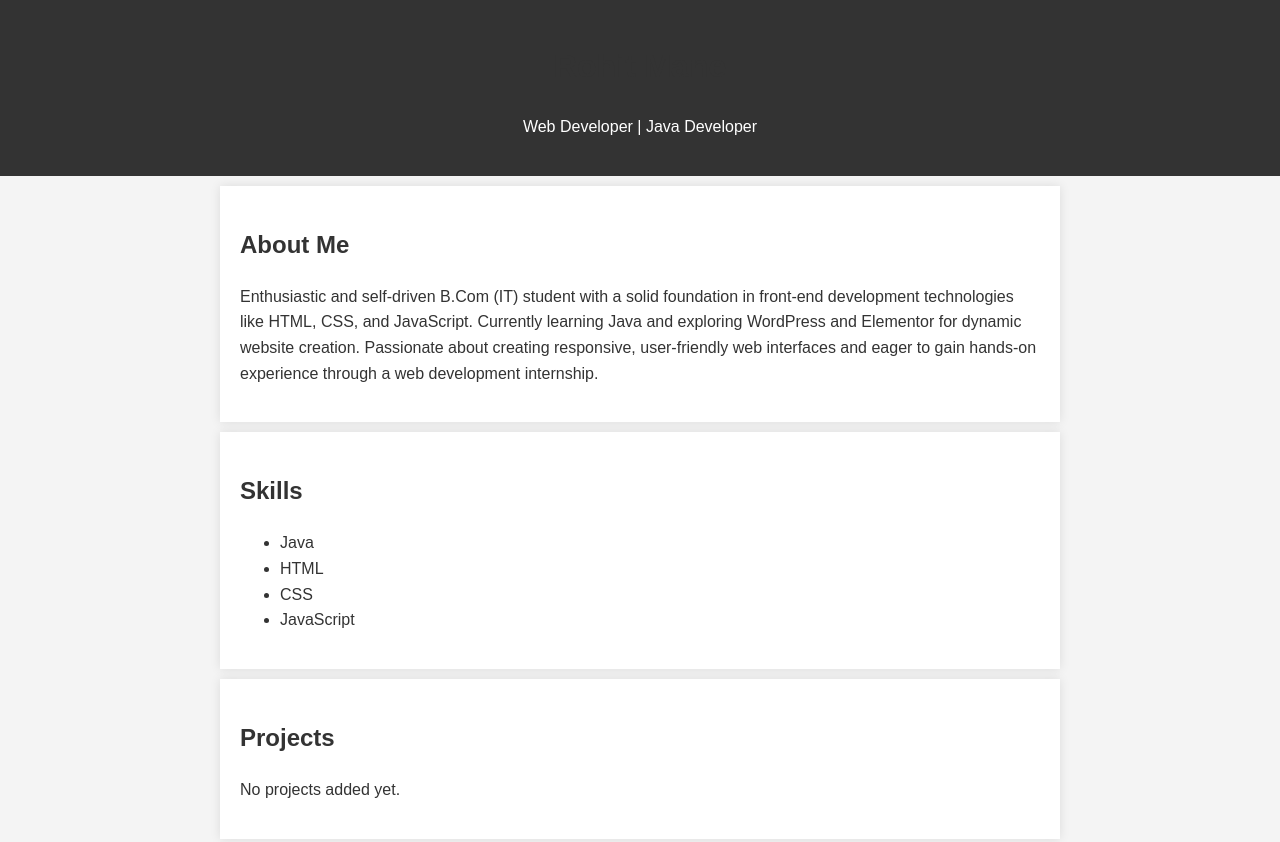
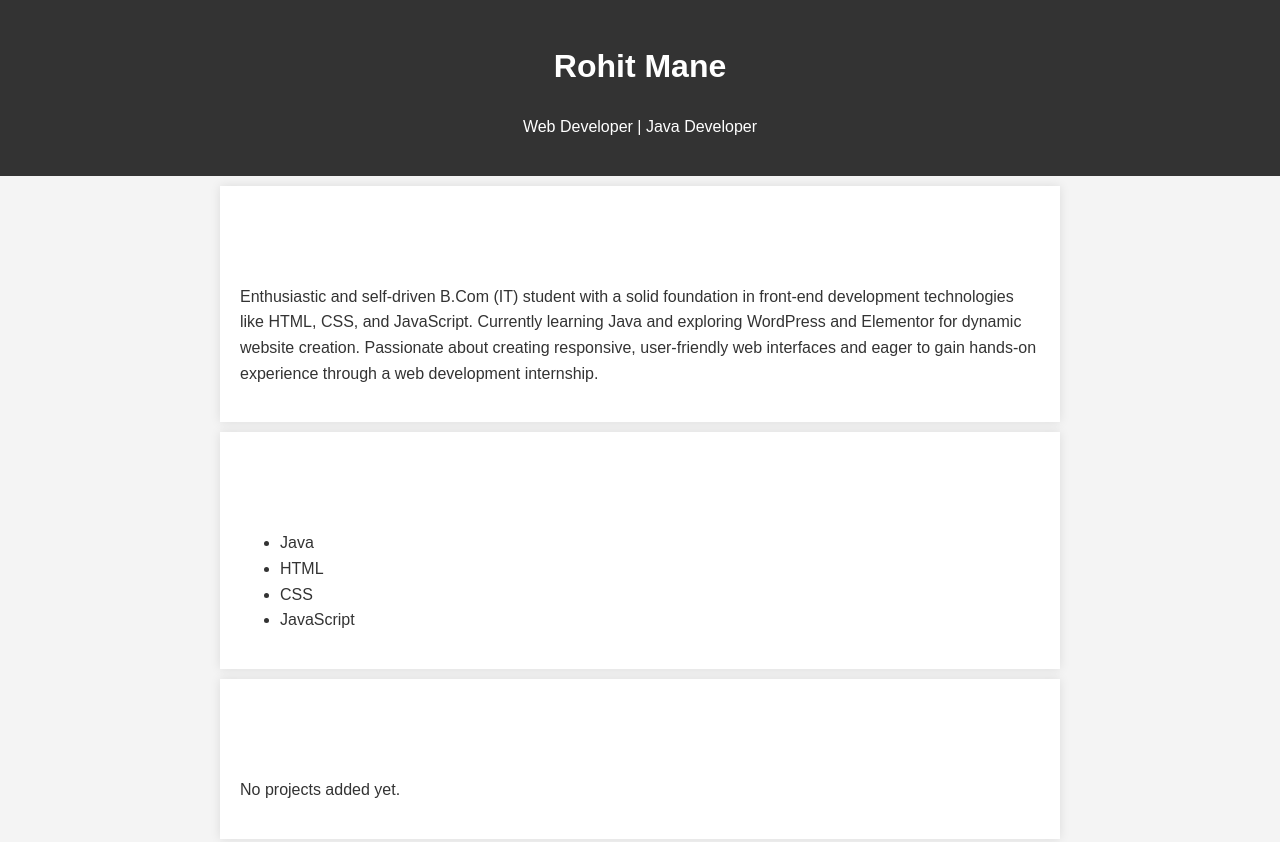
Before and after one commit to RohitMane2005/Portfolio, a plain HTML site: page index.html in a window 1280 px wide. Shown: the top 842 px of the page. Drawn offline with Linux system fonts and the light colour scheme.

Commit message:
Update style.css

```diff
--- a/style.css
+++ b/style.css
@@ -21,7 +21,8 @@ section {
     box-shadow: 0 0 10px rgba(0, 0, 0, 0.1);
 }
 h1, h2 {
-    color: #333;
+    color: rgb(255, 255, 255);
+
 }
 a {
     color: #0066cc;
```
